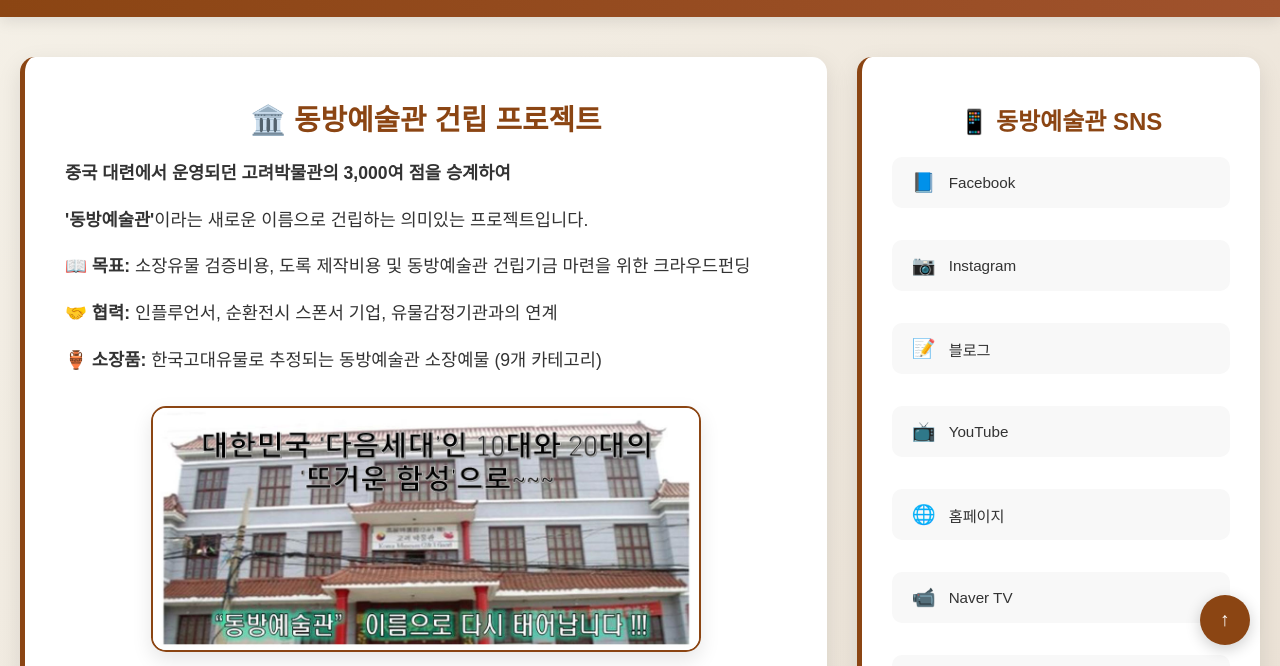
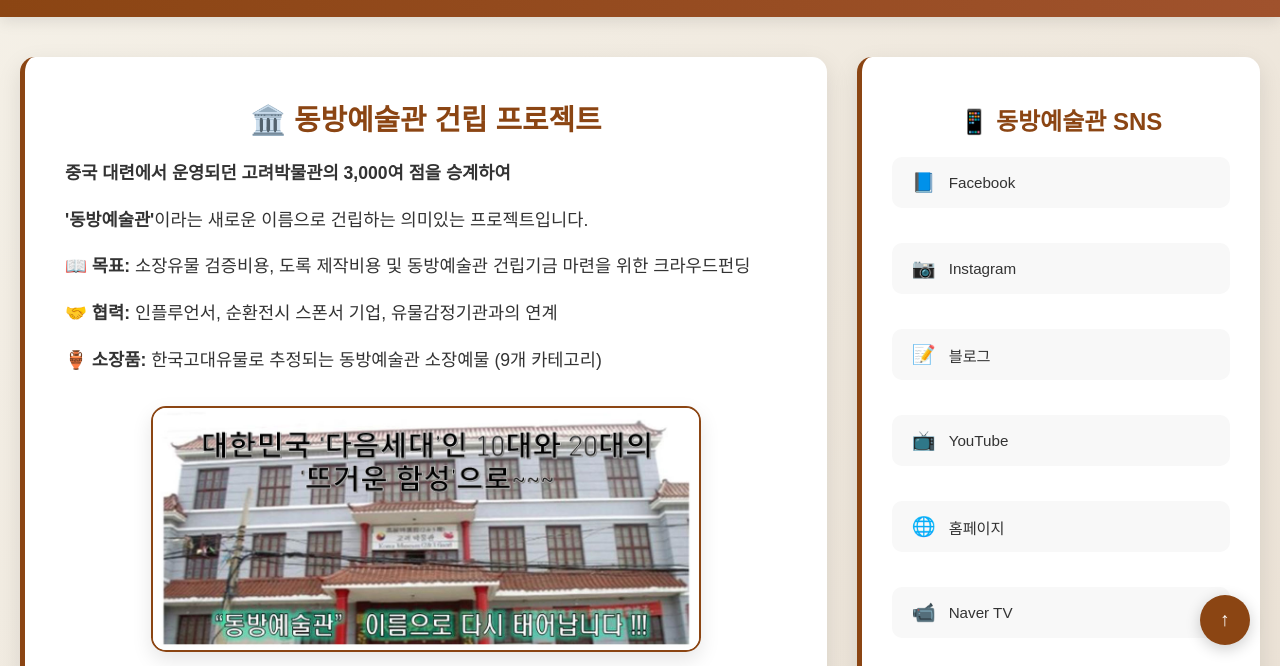
Before and after one commit to hjyeagle/dongbang-museum-test, a plain HTML site: page index.html in a window 1280 px wide. Shown: the part 125-791 px from the top of the page. Drawn offline with Linux system fonts and the light colour scheme.

Commit message:
Update index.html
35

```diff
--- a/index.html
+++ b/index.html
@@ -150,7 +150,7 @@
         .sns-links {
             display: flex;
             flex-direction: column;
-            gap: 32px;    /* 12px → 25px로 대폭 늘리기 */
+            gap: 35px;    /* 12px → 35px로 대폭 늘리기 */
         }
 
         .sns-item {
```
